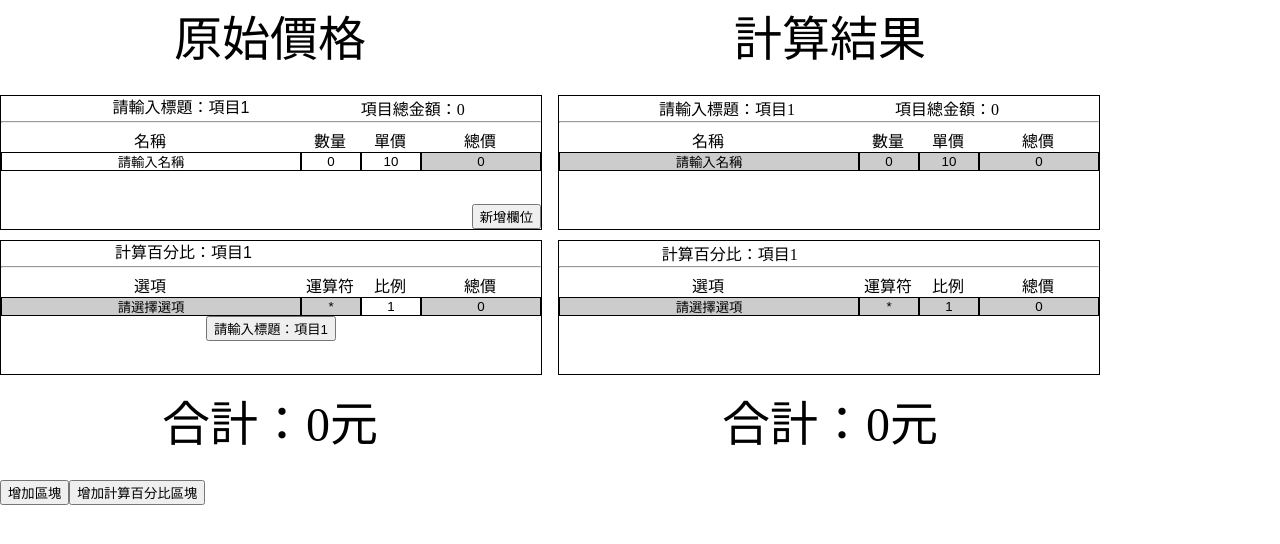
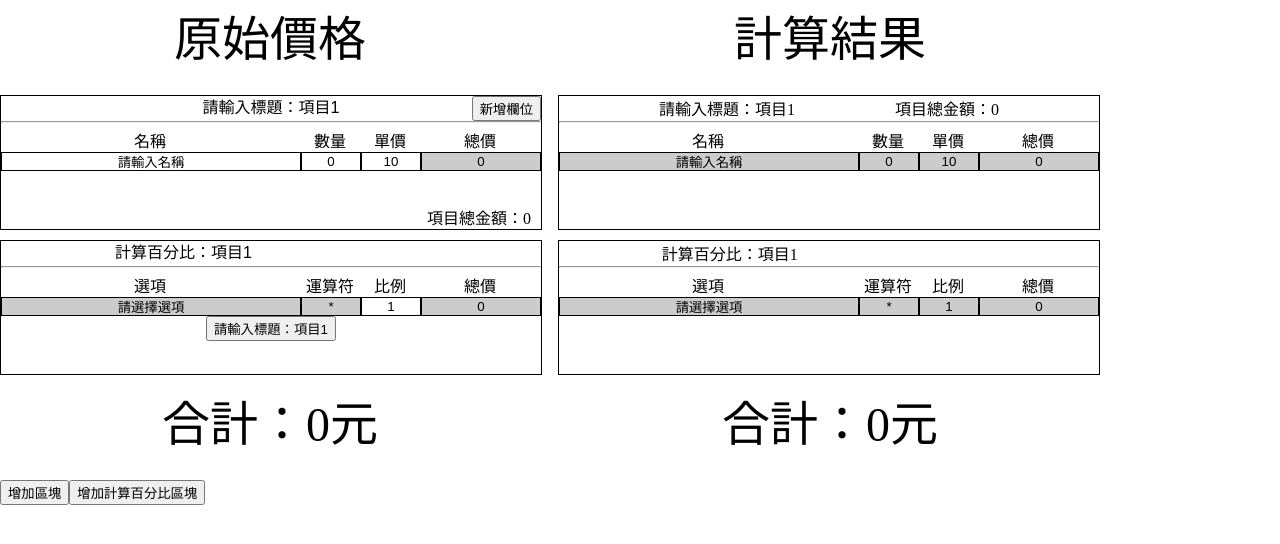
Before and after one commit to ProFusionInformationTechnology/Calculate-quote, an Angular app: page / in a window 1280 px wide. Shown: the top 544 px of the page. Built offline with nearby package versions, Linux system fonts and the light colour scheme.

Commit message:
[修正] 修改區塊中按鈕與顯示總金額位置

```diff
--- a/src/app/component/block-area/block-area.component.html
+++ b/src/app/component/block-area/block-area.component.html
@@ -2,7 +2,7 @@
     <div class="component-area">
         <div class="title">
             <input type="text" [(ngModel)]="list.name" (blur)="outputData()">
-            <span>項目總金額：{{list.orTotal}}</span>
+            <button (click)="addListValue()">新增欄位</button>
         </div>
         <hr>
         <div class="children-area">
@@ -19,7 +19,7 @@
                 <input type="number" class="total" [(ngModel)]="val.orTotal" readonly>
             </div>
         </ng-container>
-        <button (click)="addListValue()">新增欄位</button>
+        <span class="show-total">項目總金額：{{list.orTotal}}</span>
     </div>
     <div class="component-area">
         <div class="title">
--- a/src/app/component/block-area/block-area.component.scss
+++ b/src/app/component/block-area/block-area.component.scss
@@ -56,9 +56,15 @@
             }
         }
         button {
+            height: 25px;
+            position: absolute;
+            top: 0px;
+            right: 0px;
+        }
+        .show-total {
             position: absolute;
             bottom: 0px;
-            right: 0px;
+            right: 10px;
         }
     }
 }
```
